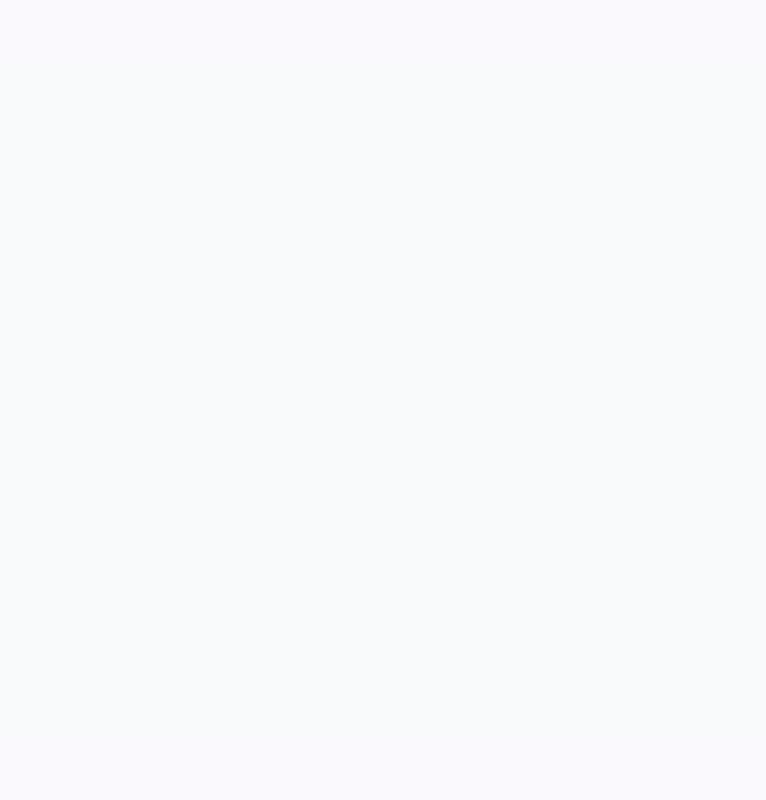
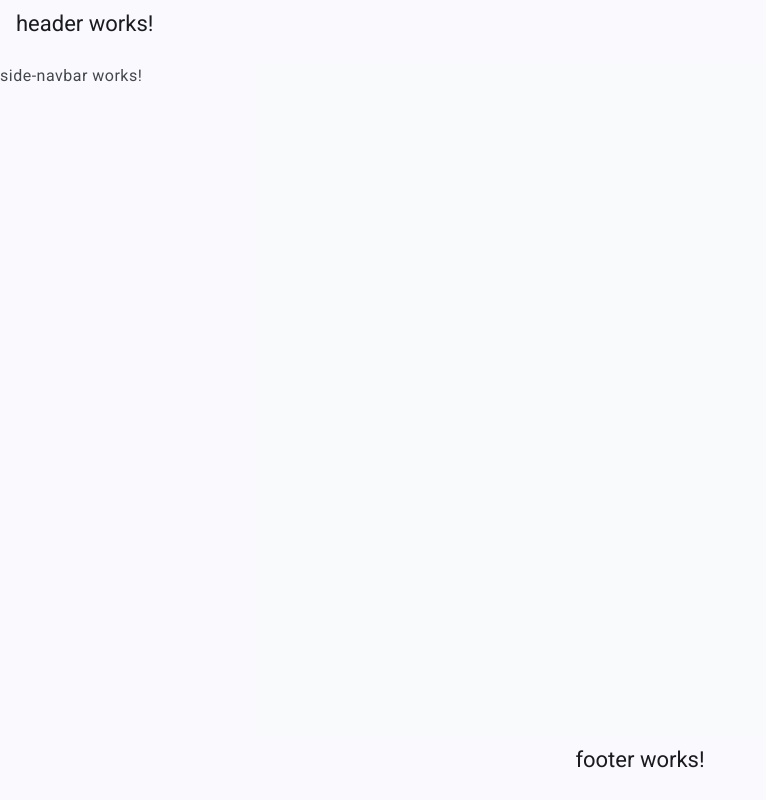
Before and after one commit to Anthony-0908/crud_radenta, an Angular app: page /admin in a window 1280 px wide. Shown: the whole page, without its empty margins (0-766 px from the left). Built offline with nearby package versions, Linux system fonts and the light colour scheme.

Commit message:
done with the layout

```diff
--- a/src/app/admin/admin-layout/admin-layout.component.html
+++ b/src/app/admin/admin-layout/admin-layout.component.html
@@ -2,12 +2,14 @@
 
   <!-- Header -->
   <mat-toolbar class="bg-blue-600 text-white">
-
+    <app-header></app-header>
   </mat-toolbar>
 
   <div class="flex flex-1">
-    <mat-sidenav-container>
-      <!-- Content -->
+    <mat-sidenav-container class="w-64 bg-gray-100">
+      <mat-sidenav mode="side" opened class="h-full">
+        <app-side-navbar></app-side-navbar>
+      </mat-sidenav>
     </mat-sidenav-container>
 
 <!--
@@ -21,6 +23,6 @@
 </div>
   <!-- Footer -->
   <mat-toolbar class="bg-gray-700 text-white justify-center">
-
+    <app-footer></app-footer>
   </mat-toolbar>
 </div>
--- a/src/app/admin/admin-layout/admin-layout.component.ts
+++ b/src/app/admin/admin-layout/admin-layout.component.ts
@@ -1,17 +1,25 @@
+import { FooterComponent } from './../component/layout/footer/footer.component';
 import { MaterialModule } from './../../module/material/material.module';
-import { Component } from '@angular/core';
+import { Component, ViewChild } from '@angular/core';
+import { RouterOutlet } from '@angular/router';
+import { HeaderComponent } from '../component/layout/header/header.component';
+import { SideNavbarComponent } from '../component/layout/side-navbar/side-navbar.component';
 
-import { RouterOutlet } from '@angular/router';
+
 
 
 
 @Component({
+
   selector: 'app-admin-layout',
   standalone: true,
-  imports: [RouterOutlet,MaterialModule],
+  imports: [RouterOutlet,MaterialModule,FooterComponent,HeaderComponent,SideNavbarComponent],
   templateUrl: './admin-layout.component.html',
   styleUrl: './admin-layout.component.css'
 })
 export class AdminLayoutComponent {
+  @ViewChild(FooterComponent) footerComponent!: FooterComponent;
+  @ViewChild(HeaderComponent) headerComponent!: FooterComponent;
+  @ViewChild(SideNavbarComponent) sidenavbarComponent!: FooterComponent;
 
 }
```
